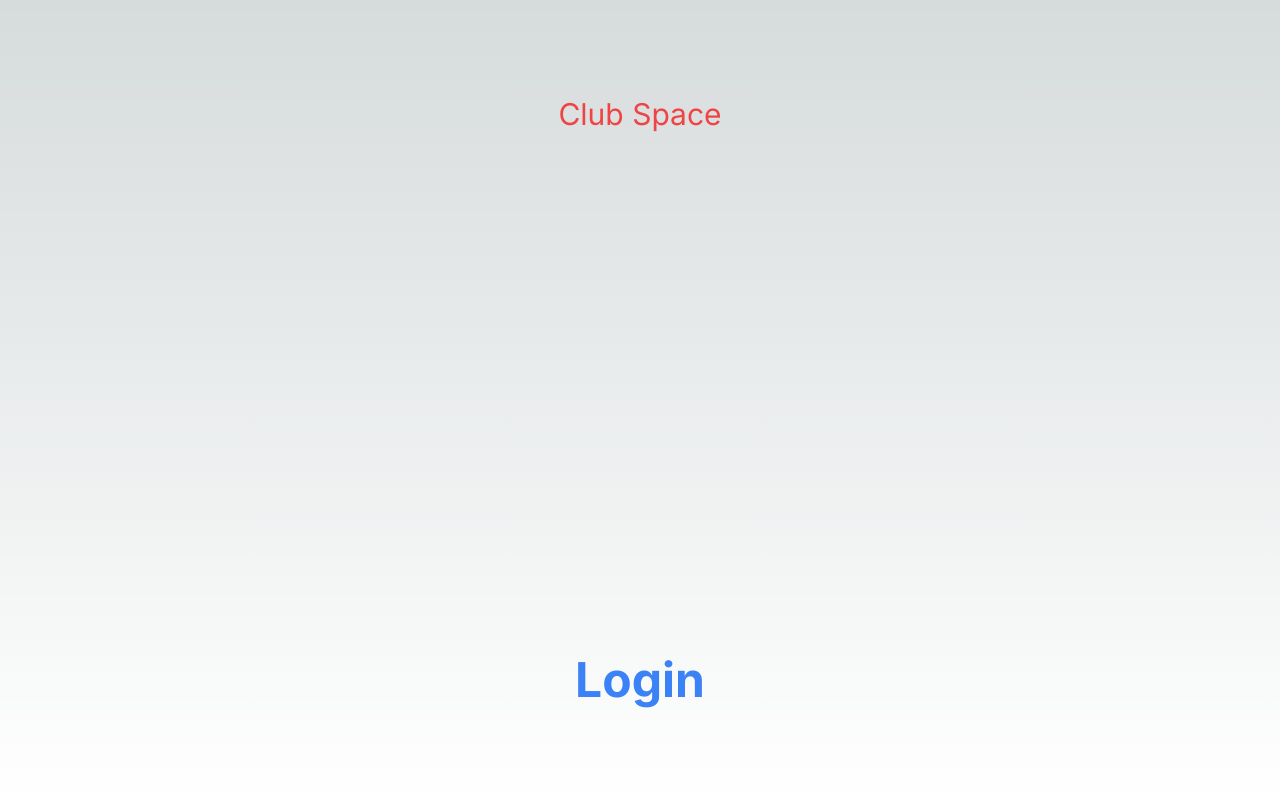
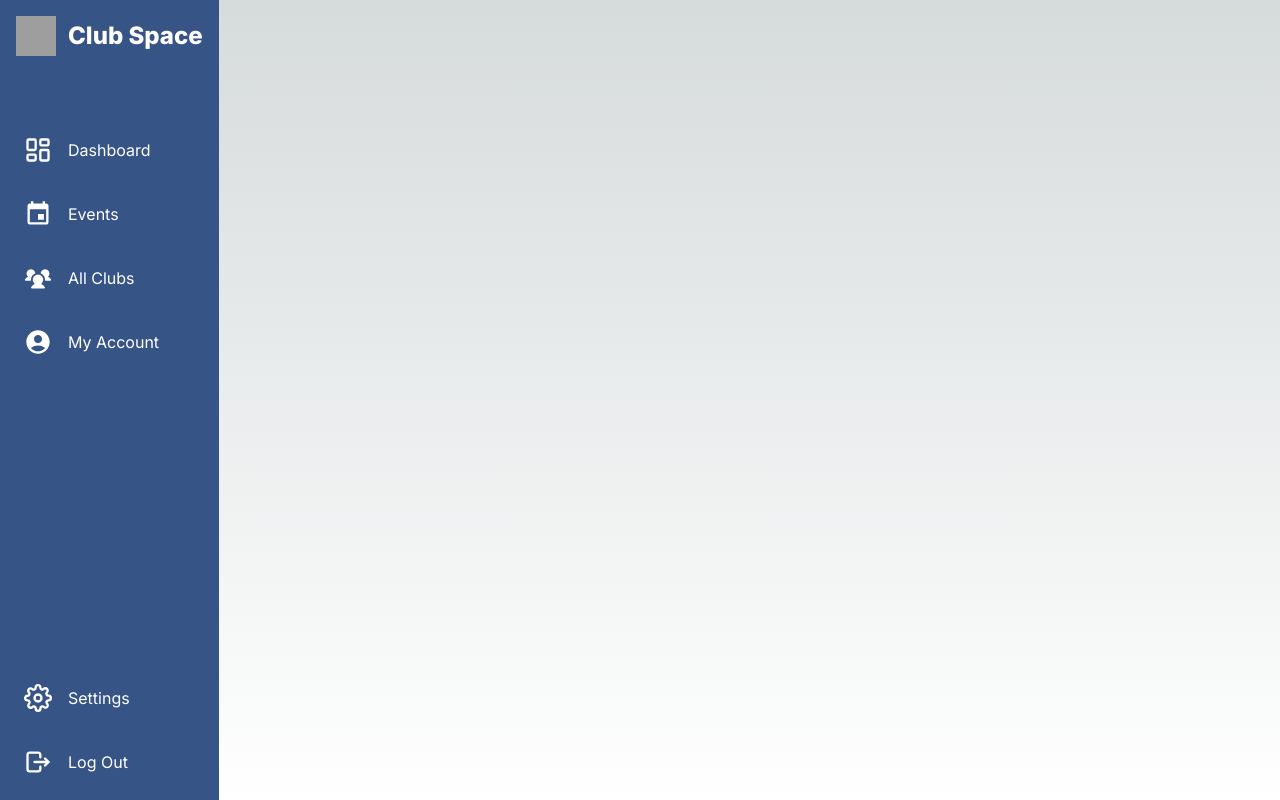
Before and after one commit to PanchananNath/clubspace, a Next.js app: page / in a window 1280 px wide. Built offline with nearby package versions, Linux system fonts and the light colour scheme; grey boxes are pictures that could not be loaded.

Commit message:
Create SideBar Day-1

```diff
--- a/src/app/page.tsx
+++ b/src/app/page.tsx
@@ -1,11 +1,9 @@
-import Image from "next/image";
-import Link from "next/link";
+import SideBar from "@/components/common/SideBar";
 
 export default function Home() {
   return (
-    <main className="flex min-h-screen flex-col items-center justify-between p-24">
-     <div className="text-red-500 text-3xl">Club Space</div>
-     <Link href="/login" className="font-bold text-5xl text-blue-500">Login</Link>
+    <main className="flex">
+      <SideBar />
     </main>
   );
 }
--- /dev/null
+++ b/src/components/common/SideBar.tsx
@@ -0,0 +1,63 @@
+import { LuLayoutDashboard } from "react-icons/lu";
+import { MdEvent } from "react-icons/md";
+import { PiUsersThreeFill } from "react-icons/pi";
+import { MdAccountCircle } from "react-icons/md";
+import { FiSettings } from "react-icons/fi";
+import { TbLogout } from "react-icons/tb";
+
+export default function SideBar() {
+  return (
+    <aside className="h-screen">
+      <nav className="h-full flex flex-col bg-primary">
+        <div className="p-4 mb-10 flex items-center text-white font-extrabold text-2xl">
+          <img
+            src="https://logos-download.com/wp-content/uploads/2016/02/BMW_logo_big_transparent_png-700x700.png"
+            alt="L"
+            className="h-10 w-10"
+          />
+          <span className="ml-3">Club Space</span>
+        </div>
+        <ul className="flex-1">
+          <SideBarItem
+            icon={<LuLayoutDashboard className="text-white h-7 w-7" />}
+            text={"Dashboard"}
+            active={true}
+          />
+          <SideBarItem
+            icon={<MdEvent className="text-white h-7 w-7" />}
+            text={"Events"}
+          />
+          <SideBarItem
+            icon={<PiUsersThreeFill className="text-white h-7 w-7" />}
+            text={"All Clubs"}
+          />
+          <SideBarItem
+            icon={<MdAccountCircle className="text-white h-7 w-7" />}
+            text={"My Account"}
+          />
+        </ul>
+        <ul className="flex-0">
+          <SideBarItem
+            icon={<FiSettings className="text-white h-7 w-7" />}
+            text={"Settings"}
+          />
+          <SideBarItem
+            icon={<TbLogout className="text-white h-7 w-7" />}
+            text={"Log Out"}
+          />
+        </ul>
+      </nav>
+    </aside>
+  );
+}
+
+function SideBarItem(props: { icon: any; text: String; active?: boolean }) {
+  return (
+    <li className="m-3 p-3 h-fill w-fill ">
+      <a href="" className="flex items-center">
+        {props.icon}
+        <span className="ml-4 text-white">{props.text}</span>
+      </a>
+    </li>
+  );
+}
--- a/tailwind.config.ts
+++ b/tailwind.config.ts
@@ -13,6 +13,9 @@
         "gradient-conic":
           "conic-gradient(from 180deg at 50% 50%, var(--tw-gradient-stops))",
       },
+      colors: {
+        primary: "#365486",
+      },
     },
   },
   plugins: [],
```
